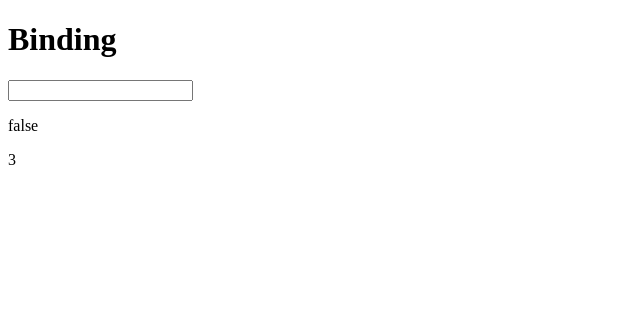
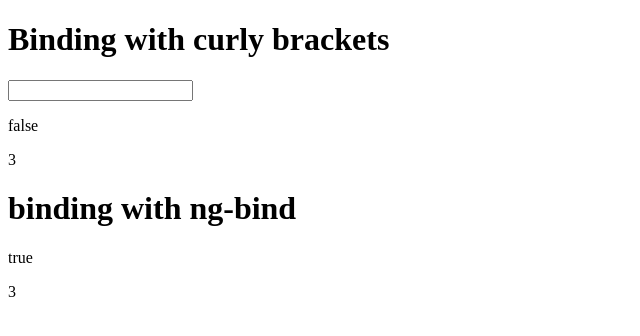
Before and after one commit to Merkoes91/angular, a plain HTML site: page index.jade in a window 1280 px wide. Shown: the whole page, without its empty margins (0-640 px from the left). Drawn offline with nearby package versions, Linux system fonts and the light colour scheme; files that its build step writes are made by us from their sources.

Commit message:
trying out ng-bind

```diff
--- a/index.jade
+++ b/index.jade
@@ -7,9 +7,17 @@ head
    script(type="text/javascript" src="https://ajax.googleapis.com/ajax/libs/angularjs/1.4.0-beta.5/angular.min.js")
 body
    div(ng-app)
-      h1 Binding
+      h1 Binding with curly brackets
       input(type="text" ng-model="message")
       p {{message}}
       p {{message + message}}
       p {{message === 'hello'}}
       p {{ 1+ 2 }}
+
+      h1 binding with ng-bind
+
+      h2(ngbind="'binding ' + message")
+      p(ng-bind="message")
+      p(ng-bind="message + message")
+      p(ng-bind="message === hello")
+      p(ng-bind="1 + 2")
```
Also changed, not shown: index.html.
